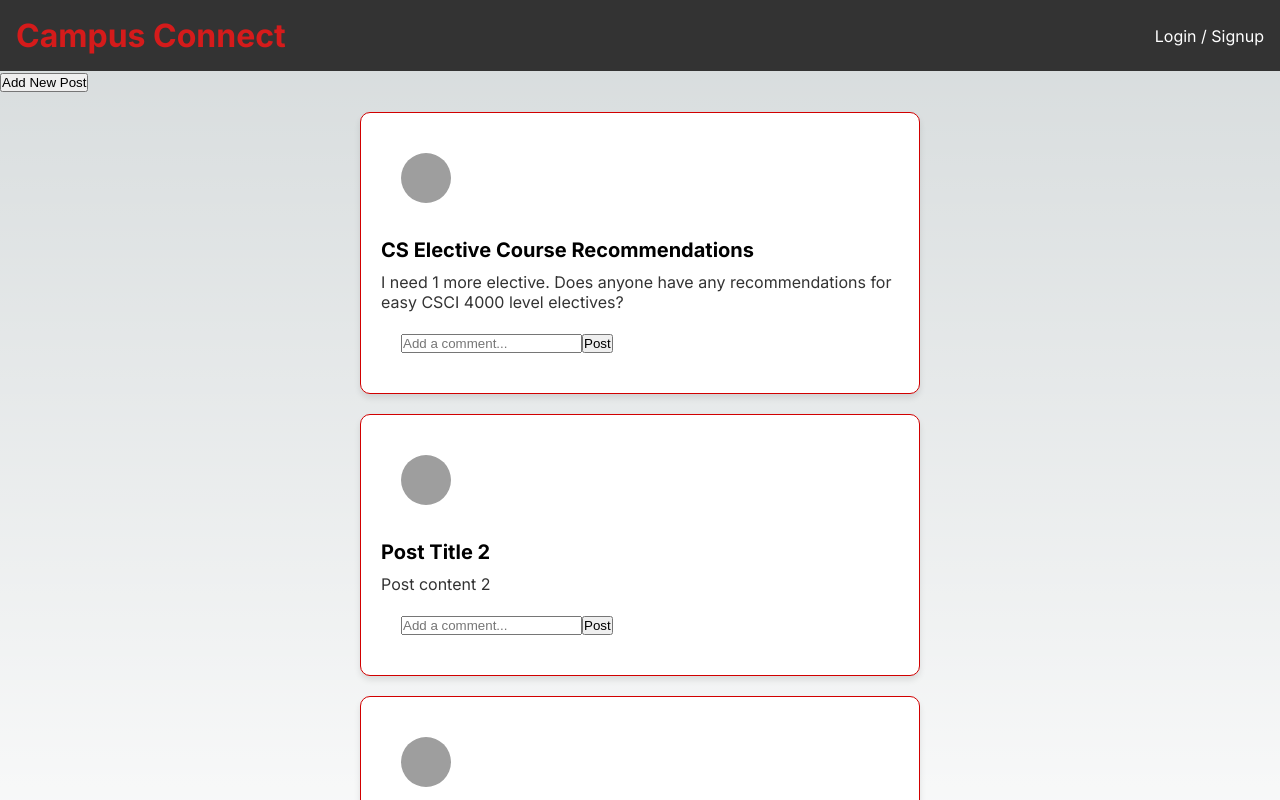
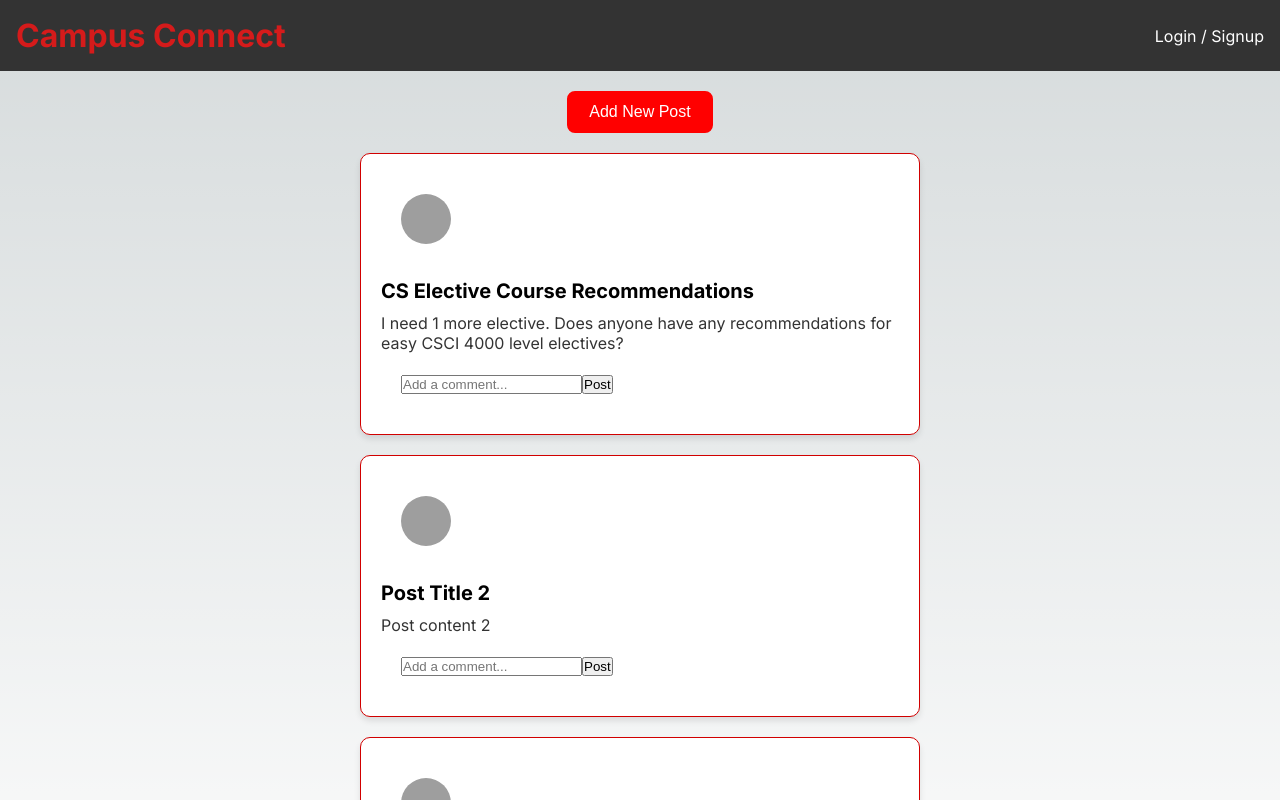
Before and after one commit to Iya101/connect-campus, a Next.js app: page / in a window 1280 px wide. Shown: the top 800 px of the page. Built offline with nearby package versions, Linux system fonts and the light colour scheme; grey boxes are pictures that could not be loaded.

Commit message:
add styling to addItem button

```diff
--- a/app/components/AddItem/AddItem.js
+++ b/app/components/AddItem/AddItem.js
@@ -1,5 +1,7 @@
 import React, { useState } from 'react';
 import './AddItem.css';
+
+
 
 const AddItem = ({ onAdd, onClose, user }) => {
     const [postData, setPostData] = useState({
--- a/app/views/Home.js
+++ b/app/views/Home.js
@@ -38,6 +38,7 @@ const Home = () => {
   const [isLoggedIn, setIsLoggedIn] = useState(true); // Assuming this is for future use
   const [posts, setPosts] = useState(dummyPosts); // Set initial posts to dummy data
   const [showAddItem, setShowAddItem] = useState(false); // Controls visibility of AddItem
+  const [isHovered, setIsHovered] = useState(false);
 
   const onAddHandler = (postData) => {
     const newPost = {
@@ -57,9 +58,29 @@ const Home = () => {
     setShowAddItem((prevState) => !prevState); // Toggles visibility
   };
 
+  const buttonStyle = {
+    padding: '10px 20px',
+    fontSize: '16px',
+    margin: '20px auto 0',
+    display: 'block',
+    border: '2px solid red',
+    borderRadius: '8px',
+    backgroundColor: isHovered ? '#cc0000' : '#ff0000',
+    color: 'white',
+    transition: 'background-color 0.3s'
+  };
   return (
     <div>
-      {isLoggedIn && <button onClick={toggleAddItem}>Add New Post</button>}
+      {isLoggedIn && (
+        <button
+          onClick={toggleAddItem}
+          style={buttonStyle}
+          onMouseEnter={() => setIsHovered(true)}
+          onMouseLeave={() => setIsHovered(false)}
+        >
+          Add New Post
+        </button>
+      )}
       {showAddItem && <AddItem onAdd={onAddHandler} onClose={onCloseHandler} user={user} />}
       <ItemList posts={posts} />
     </div>
```
